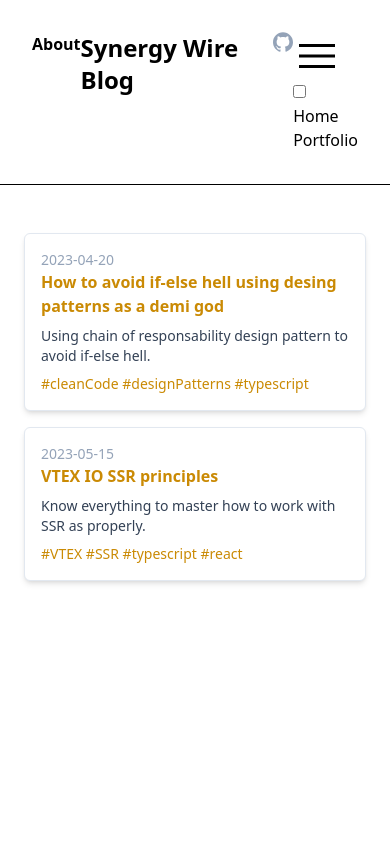
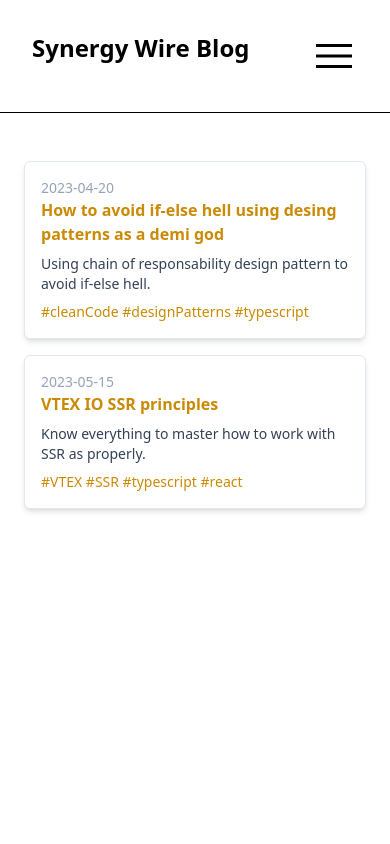
Before and after one commit to SynergyWire/SynergyWire-blog, a Next.js app: page / in a window 390 px wide. Shown: the top 844 px of the page. Built offline with nearby package versions, Linux system fonts and the light colour scheme.

Commit message:
feat: jsless navbar functionality

```diff
--- a/components/Header/header.css
+++ b/components/Header/header.css
@@ -1,21 +1,33 @@
 
-.responsive-menu__toggle-button{
-    display: none;
-}
-.responsive-menu__nav{
+.responsive-menu{
     display: none;
 }
 
+.responsive-menu *{
+    transition: all 0.5s;
+}
+
+
 @media screen and (max-width : 650px){
-    .responsive-menu__toggle-button{
+    .organization-link, .header-links{
+        display: none;
+    }
+    .responsive-menu{
         display: unset;
         cursor: pointer;
     }
-    .responsive-menu__nav{
-        display: unset;
-        width: 300px;
-        background-color: red;
-        height: 300px;
+
+    #toggle-button {
+        display: none;
+    }
+    .responsive-menu__content{
+        display: none;
     }
 
+    #toggle-button:checked + .responsive-menu__content {
+        display: unset;
+    }
+
+
+
 }
--- a/components/Header/index.tsx
+++ b/components/Header/index.tsx
@@ -1,46 +1,62 @@
-import React from "react"
-import Link from 'next/link'
-import Icon from '../icons/Icon'
-import { ICON_KEYS } from '@/utils/contants'
-import "./header.css"
+import React from "react";
+import Link from "next/link";
+import Icon from "../icons/Icon";
+import { ICON_KEYS } from "@/utils/contants";
+import "./header.css";
 
 export default function Header() {
   return (
     <header className="max-w-screen border-b border-solid border-black p-8 flex justify-between content-center">
-      <nav>
-        <Link className='font-bold p1' href="./">About</Link>
+      <nav className="header-links">
+        <Link className="font-bold p1" href="./">
+          About
+        </Link>
       </nav>
 
-
-      <Link href="/" >
-        <h1 className="text-2xl font-bold hover:text-yellow-600">
-          Synergy Wire Blog</h1>
-      </Link>
-      <div>      <Link
-        className="text-slate-400"
-        href="https://github.com/SynergyWire"
-        target="_blank"
-      >
-        <Icon name={ICON_KEYS.GITHUB} />
-      </Link></div>
+      <h1 className="text-2xl font-bold hover:text-yellow-600">
+        <Link href="/">Synergy Wire Blog </Link>
+      </h1>
 
       <div>
-        <svg xmlns="http://www.w3.org/2000/svg" height="48" viewBox="0 -960 960 960" width="48"><path d="M120-240v-60h720v60H120Zm0-210v-60h720v60H120Zm0-210v-60h720v60H120Z" /></svg><input type="checkbox" id="open"/>
-        <ul>
-      <li>
-        <a href="#">
-          <i className="fa fa-home"></i>
-          <span>Home</span>
-        </a>
-      </li>
-      <li>
-        <a href="#">
-          <i className="fa fa-paint-brush"></i>
-          <span>Portfolio</span>
-        </a>
-      </li>
-    </ul>
+        <Link
+          className="text-slate-400 organization-link"
+          href="https://github.com/SynergyWire"
+          target="_blank"
+        >
+          <Icon name={ICON_KEYS.GITHUB} />
+        </Link>
       </div>
+      <label className="responsive-menu" htmlFor="toggle-button">
+        <svg
+          className="menu-icon"
+          xmlns="http://www.w3.org/2000/svg"
+          height="48"
+          viewBox="0 -960 960 960"
+          width="48"
+        >
+          <path d="M120-240v-60h720v60H120Zm0-210v-60h720v60H120Zm0-210v-60h720v60H120Z" />
+        </svg>
+        <input type="checkbox" id="toggle-button" />
+
+        <ul className="responsive-menu__content">
+          <li>
+            <Link href={"#"}>About</Link>
+          </li>
+          <li>
+            <Link href={"#"}>Authors</Link>
+          </li>
+
+          <div>
+            <Link
+              className="text-slate-400"
+              href="https://github.com/SynergyWire"
+              target="_blank"
+            >
+              <Icon name={ICON_KEYS.GITHUB} />
+            </Link>
+          </div>
+        </ul>
+      </label>
     </header>
-  )
+  );
 }
```
